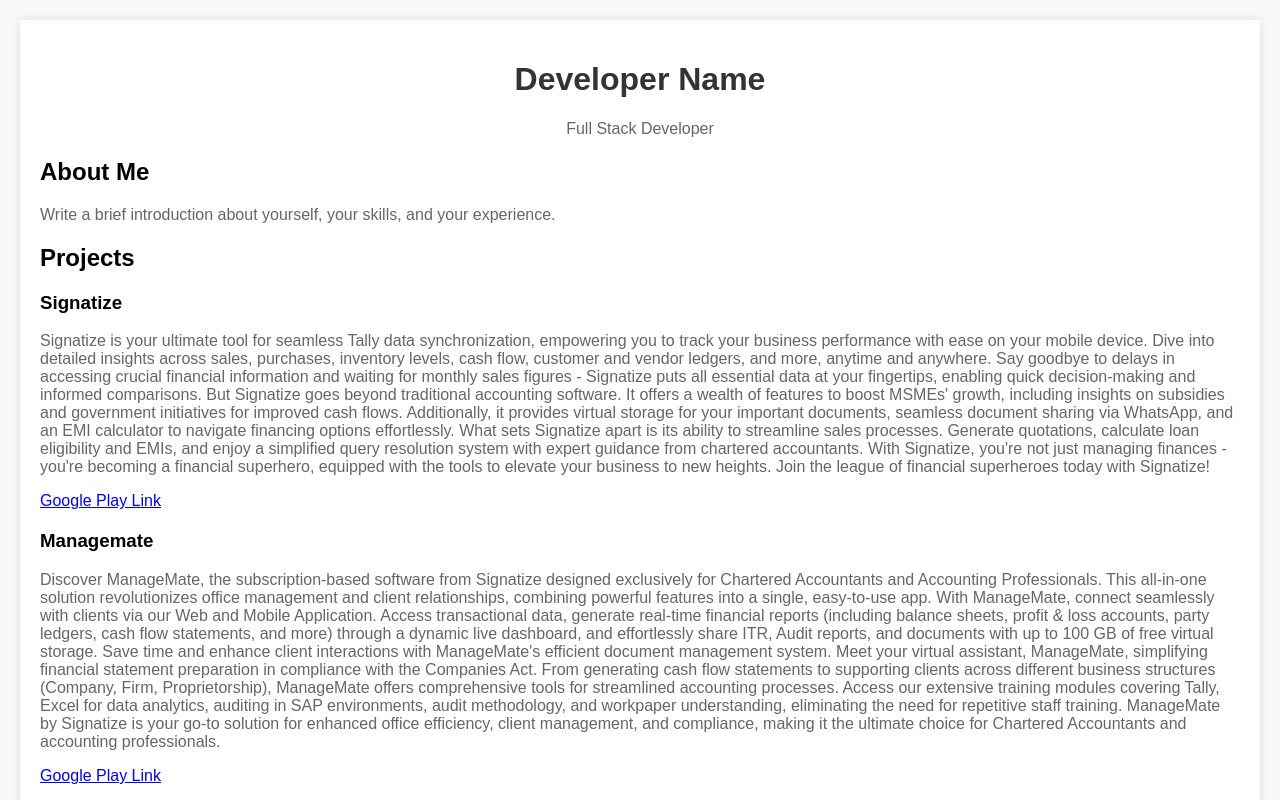
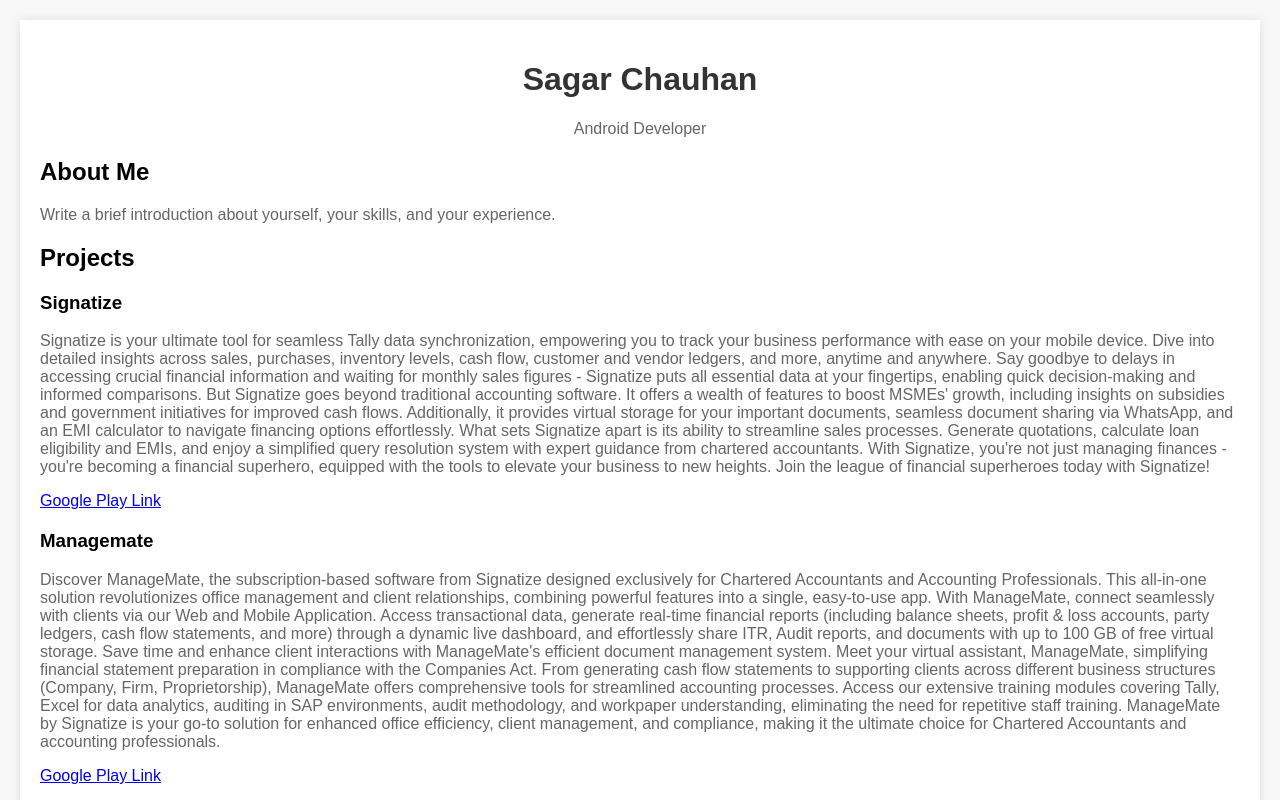
Before and after one commit to SagarBChauhan/SagarBChauhan.github.io, a plain HTML site: page index.html in a window 1280 px wide. Shown: the top 800 px of the page. Drawn offline with Linux system fonts and the light colour scheme.

Commit message:
Name & role update

```diff
--- a/index.html
+++ b/index.html
@@ -42,8 +42,8 @@
 <body>
     <div class="container">
         <header>
-            <h1>Developer Name</h1>
-            <p>Full Stack Developer</p>
+            <h1>Sagar Chauhan</h1>
+            <p>Android Developer</p>
         </header>
         <section class="about">
             <h2>About Me</h2>
```
